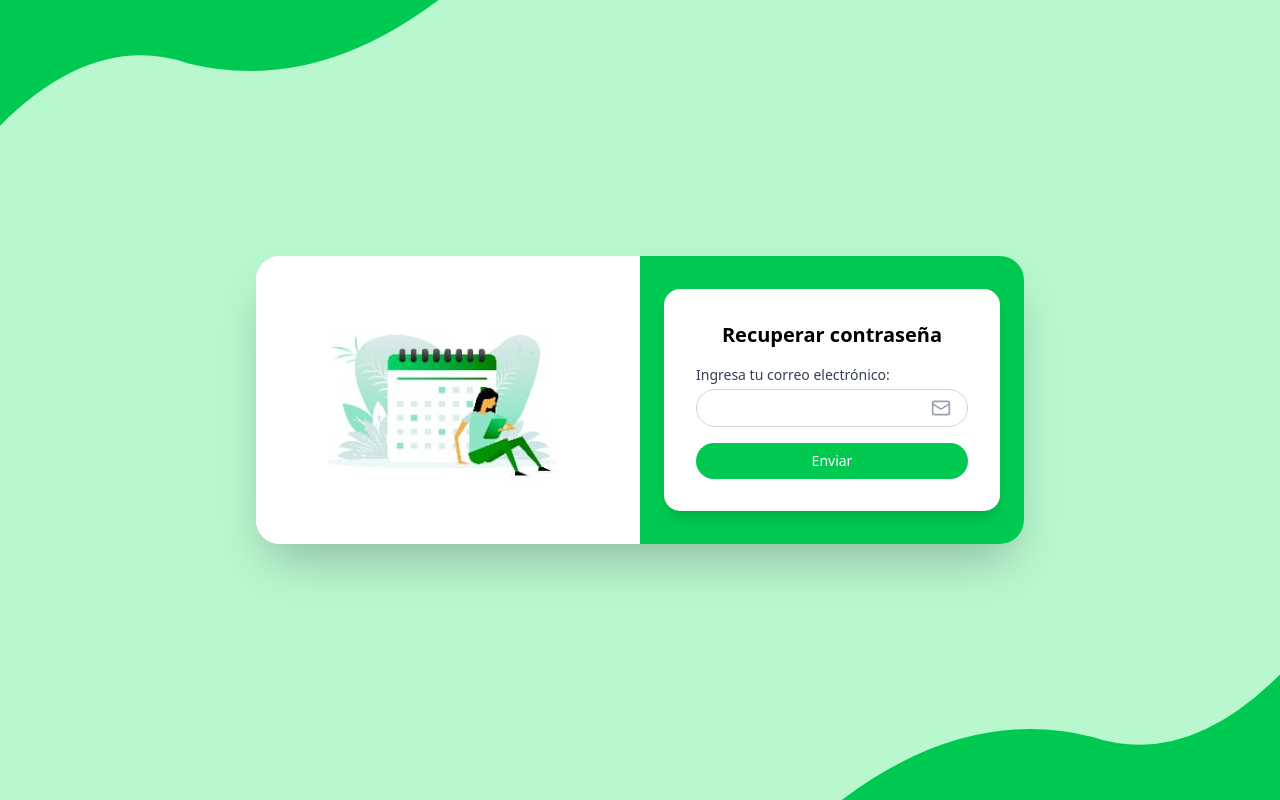
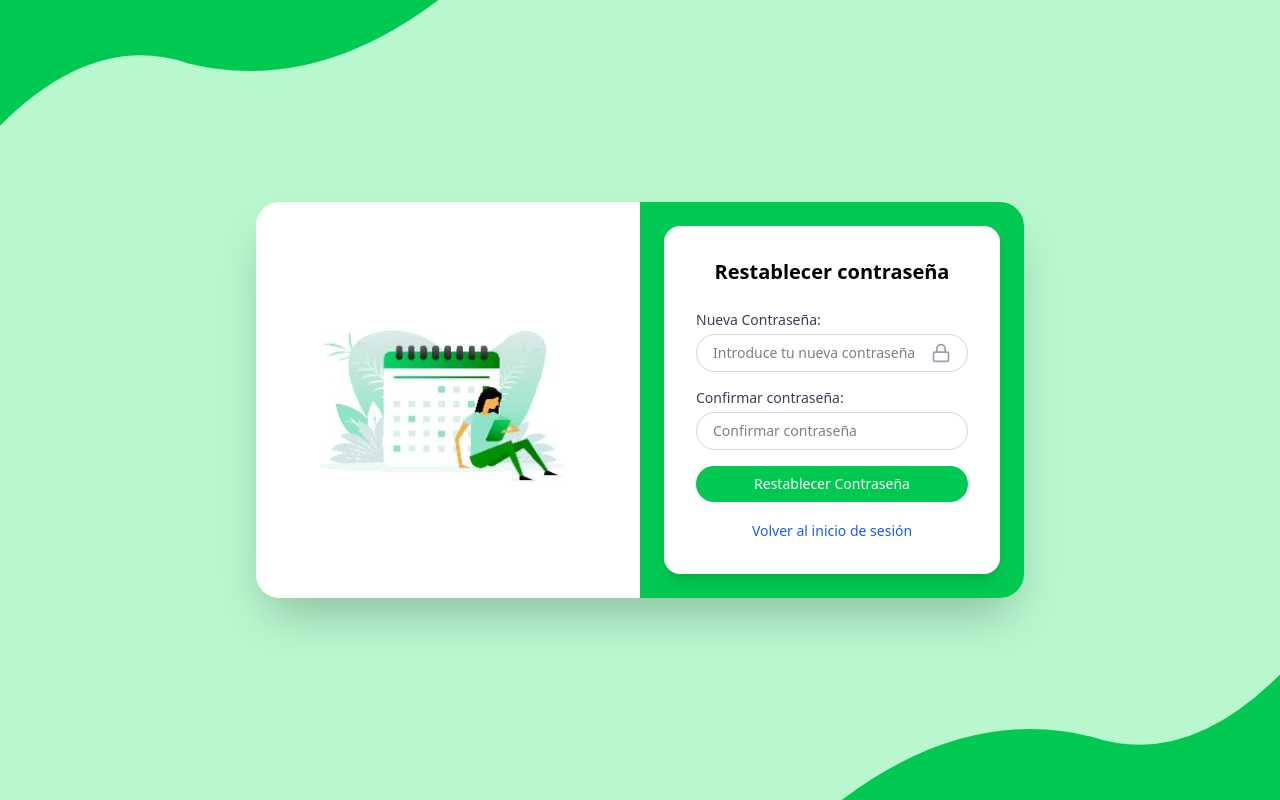
Before and after one commit to Cabrales16/MediConnect, a React (Vite) app: page / in a window 1280 px wide. Built offline with nearby package versions, Linux system fonts and the light colour scheme.

Commit message:
Diseño de restablecer contraseña terminado

```diff
--- a/src/App.jsx
+++ b/src/App.jsx
@@ -1,5 +1,5 @@
 import React, { useEffect } from "react";
-import RecuperarContraseña from "./RecuperarContraseña/RecuperarContraseña"
+import RestablecerContraseña from "./RestablecerContraseña/RestablecerContraseña"
 
 
 export default function App() {
@@ -14,7 +14,7 @@ export default function App() {
   return (
     <>
 
-    <RecuperarContraseña />
+    <RestablecerContraseña />
 
 
     </>
--- /dev/null
+++ b/src/RestablecerContraseña/RestablecerContraseña.jsx
@@ -0,0 +1,119 @@
+import React, { useState } from "react";
+import { Lock } from "lucide-react";
+import calendario from "./RestablecerContraseñaImages/calendario.jpeg"
+
+export default function RestablecerContrasena() {
+  const [password, setPassword] = useState("");
+  const [confirmar, setConfirmar] = useState("");
+  const [mensaje, setMensaje] = useState("");
+
+  const handleSubmit = (e) => {
+    e.preventDefault();
+    if (password !== confirmar) {
+      setMensaje("Las contraseñas no coinciden.");
+    } else {
+      setMensaje("✅ Tu contraseña ha sido restablecida con éxito.");
+    }
+  };
+
+  return (
+    <div className="relative min-h-screen flex items-center justify-center bg-green-200 overflow-hidden">
+      {/* Fondos decorativos */}
+      <svg
+        className="absolute -top-10 left-0 w-[500px] h-[300px] text-green-500"
+        viewBox="0 0 320 180"
+        fill="currentColor"
+      >
+        <path d="M0,100 Q60,40 120,60 Q200,80 280,20 Q300,10 320,0 L0,0 Z" />
+      </svg>
+
+      <svg
+        className="absolute -bottom-10 right-0 w-[500px] h-[300px] text-green-500"
+        viewBox="0 0 320 180"
+        fill="currentColor"
+      >
+        <g transform="scale(-1,-1) translate(-320,-180)">
+          <path d="M0,100 Q60,40 120,60 Q200,80 280,20 Q300,10 320,0 L0,0 Z" />
+        </g>
+      </svg>
+
+      {/* Caja principal */}
+      <div className="relative flex max-w-3xl w-full shadow-2xl rounded-3xl overflow-hidden z-10 bg-white">
+        {/* Caja izquierda con ilustración */}
+        <div className="w-1/2 bg-white flex items-center justify-center p-6">
+          <img
+            src={calendario}
+            alt="Calendario"
+            className="w-64 h-64 object-contain"
+          />
+        </div>
+
+        {/* Caja derecha con formulario */}
+        <div className="w-1/2 bg-green-500 flex items-center justify-center p-6">
+          <div className="bg-white rounded-2xl shadow-lg p-8 w-full">
+            <h2 className="text-xl font-bold text-center mb-6">
+              Restablecer contraseña
+            </h2>
+
+            {mensaje ? (
+              <div className="bg-green-100 border border-green-300 text-green-700 text-sm p-4 rounded-lg text-center mb-4">
+                {mensaje}
+              </div>
+            ) : null}
+
+            <form className="space-y-4" onSubmit={handleSubmit}>
+              <div>
+                <label className="block text-sm text-gray-700 mb-1">
+                  Nueva Contraseña:
+                </label>
+                <div className="flex items-center border border-gray-300 rounded-full px-4 py-2 focus-within:ring-2 focus-within:ring-green-400">
+                  <input
+                    type="password"
+                    placeholder="Introduce tu nueva contraseña"
+                    className="flex-1 outline-none text-sm"
+                    required
+                    value={password}
+                    onChange={(e) => setPassword(e.target.value)}
+                  />
+                  <Lock className="text-gray-400 w-5 h-5 ml-2" />
+                </div>
+              </div>
+
+              <div>
+                <label className="block text-sm text-gray-700 mb-1">
+                  Confirmar contraseña:
+                </label>
+                <div className="flex items-center border border-gray-300 rounded-full px-4 py-2 focus-within:ring-2 focus-within:ring-green-400">
+                  <input
+                    type="password"
+                    placeholder="Confirmar contraseña"
+                    className="flex-1 outline-none text-sm"
+                    required
+                    value={confirmar}
+                    onChange={(e) => setConfirmar(e.target.value)}
+                  />
+                </div>
+              </div>
+
+              <button
+                type="submit"
+                className="w-full bg-green-500 text-white py-2 rounded-full hover:bg-green-600 transition font-medium text-sm"
+              >
+                Restablecer Contraseña
+              </button>
+            </form>
+
+            <div className="text-center mt-4">
+              <a
+                href="/login"
+                className="text-sm text-blue-600 hover:underline"
+              >
+                Volver al inicio de sesión
+              </a>
+            </div>
+          </div>
+        </div>
+      </div>
+    </div>
+  );
+}
```
Also changed, not shown: src/RestablecerContraseña/RestablecerContraseñaImages/Logo.png (added), src/RestablecerContraseña/RestablecerContraseñaImages/calendario.jpeg (added).
